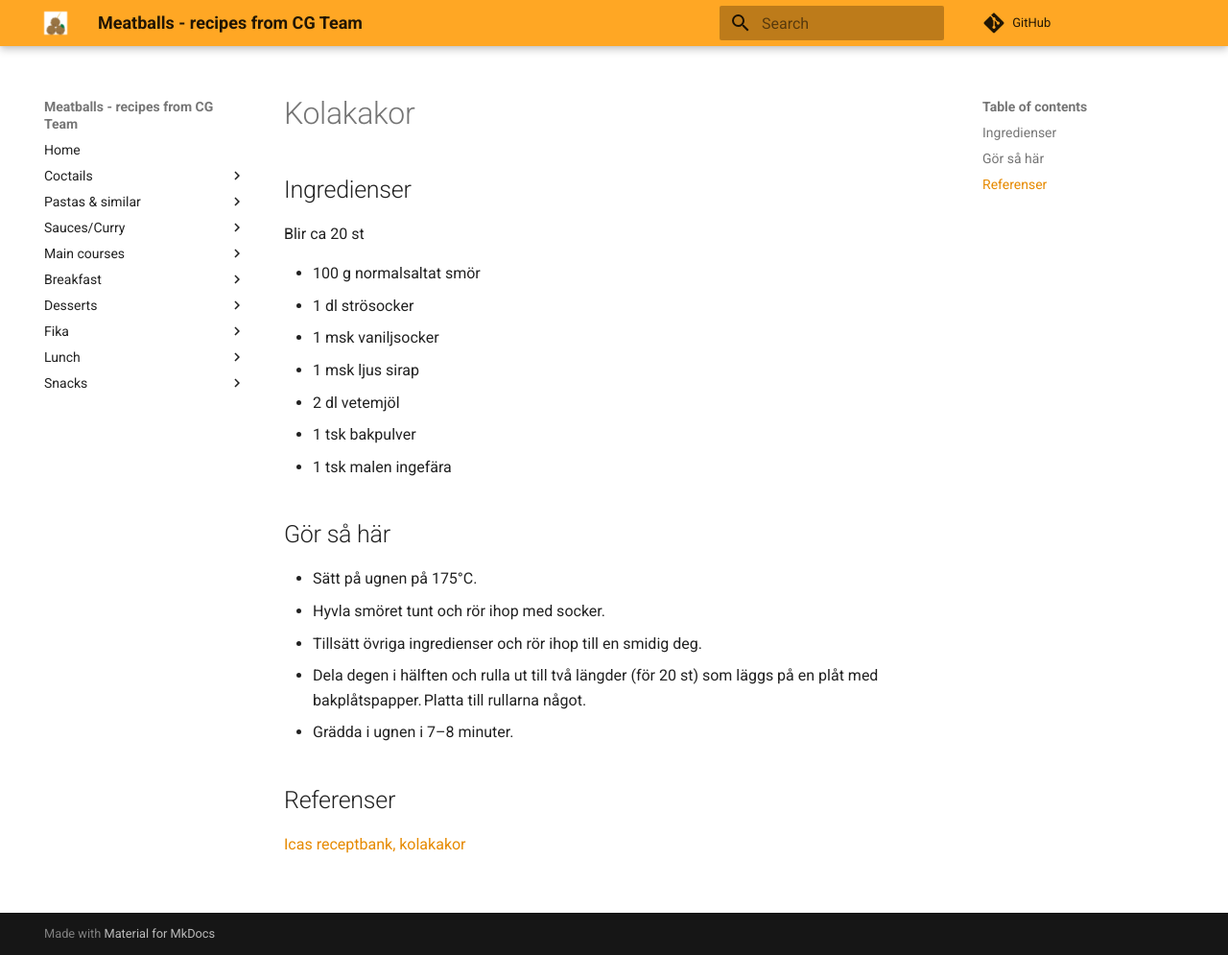
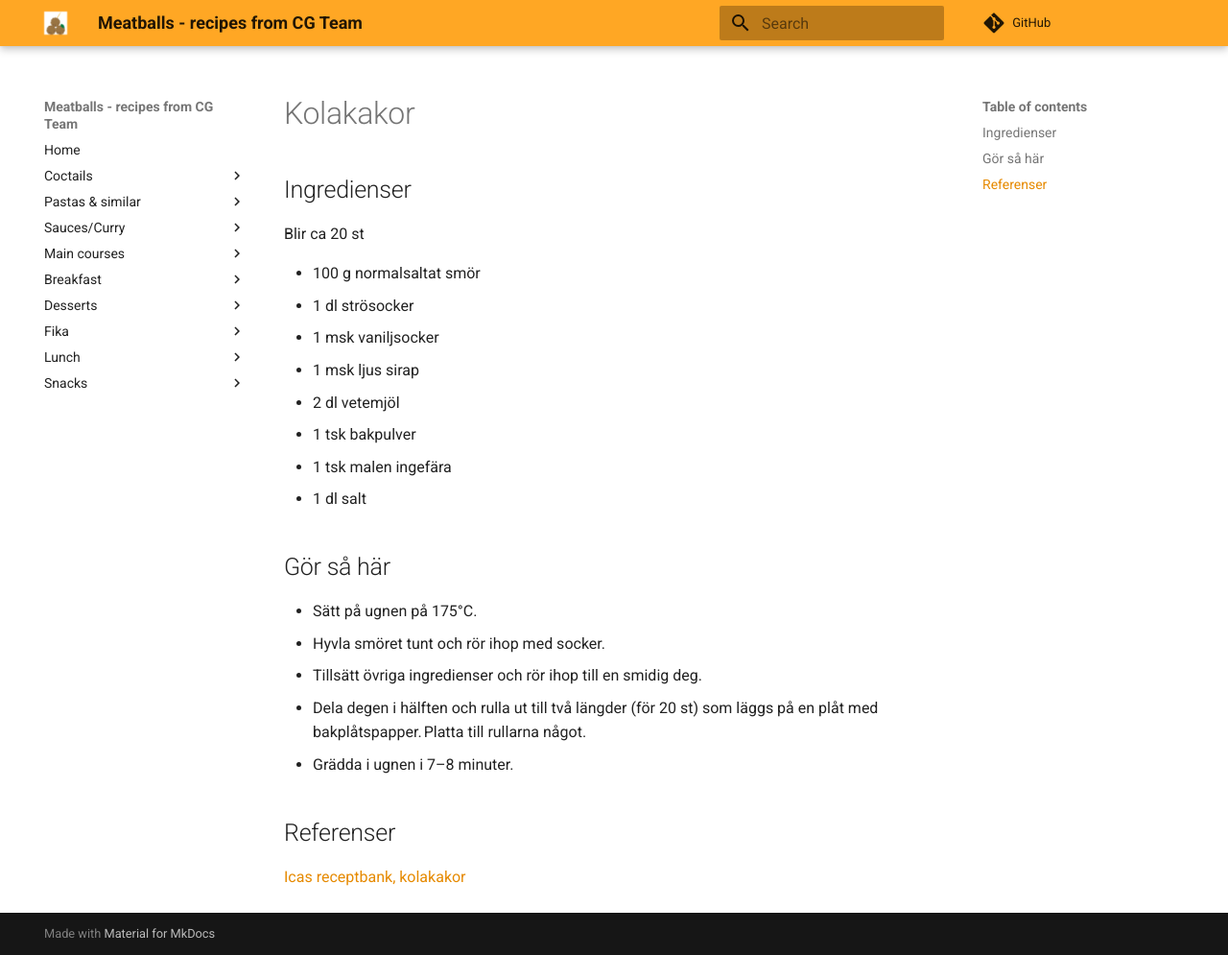
Before and after one commit to Clinical-Genomics/meatballs, an MkDocs documentation site: the page built from docs/fika/kolakakor.md, in a window 1280 px wide and 995 px high. Shown: the whole window at 96% size. Built offline with MkDocs 1.6.1 and Material for MkDocs 9.7.7, drawn with Linux system fonts in a browser that asks for light colours; comment, search, counter and statistics services are not loaded.

Commit message:
added salt

```diff
--- a/docs/fika/kolakakor.md
+++ b/docs/fika/kolakakor.md
@@ -11,6 +11,7 @@ Blir ca 20 st
 - 2 dl vetemjöl
 - 1 tsk bakpulver
 - 1 tsk malen ingefära
+- 1 dl salt
 
 ## Gör så här
 
```
